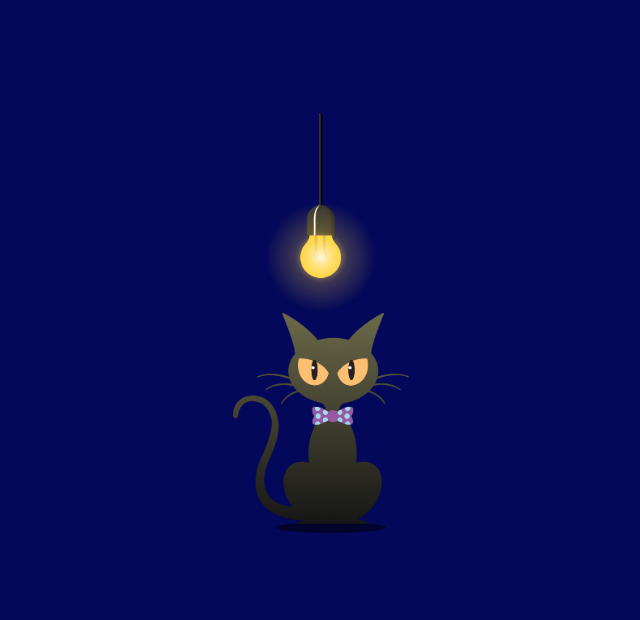
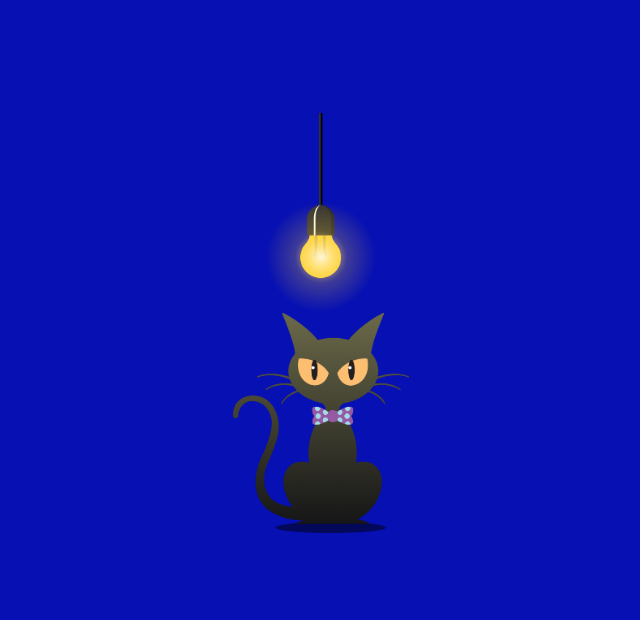
Before and after one commit to Shabeena-18/CatEyes, a plain HTML site: page index.html in a window 1280 px wide. Shown: the top 620 px of the page, without its empty margins (319-959 px from the left). Drawn offline with nearby package versions, Linux system fonts and the light colour scheme.

Commit message:
changed blue color

```diff
--- a/style.css
+++ b/style.css
@@ -1,5 +1,5 @@
 .containers{
-    background-color: rgb(4, 8, 90);
+    background-color: rgb(7, 16, 179);
     height:100vh;
     display: flex;
     flex-direction: column;
```
